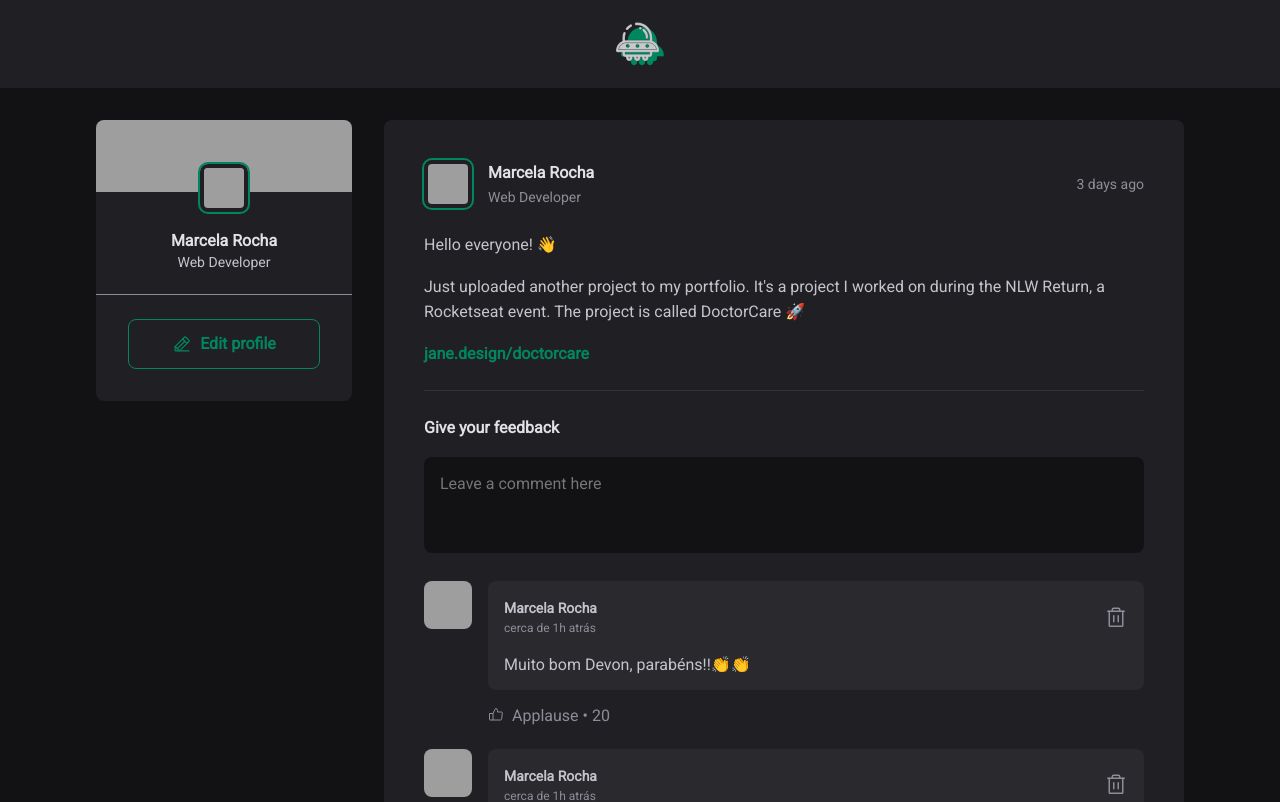
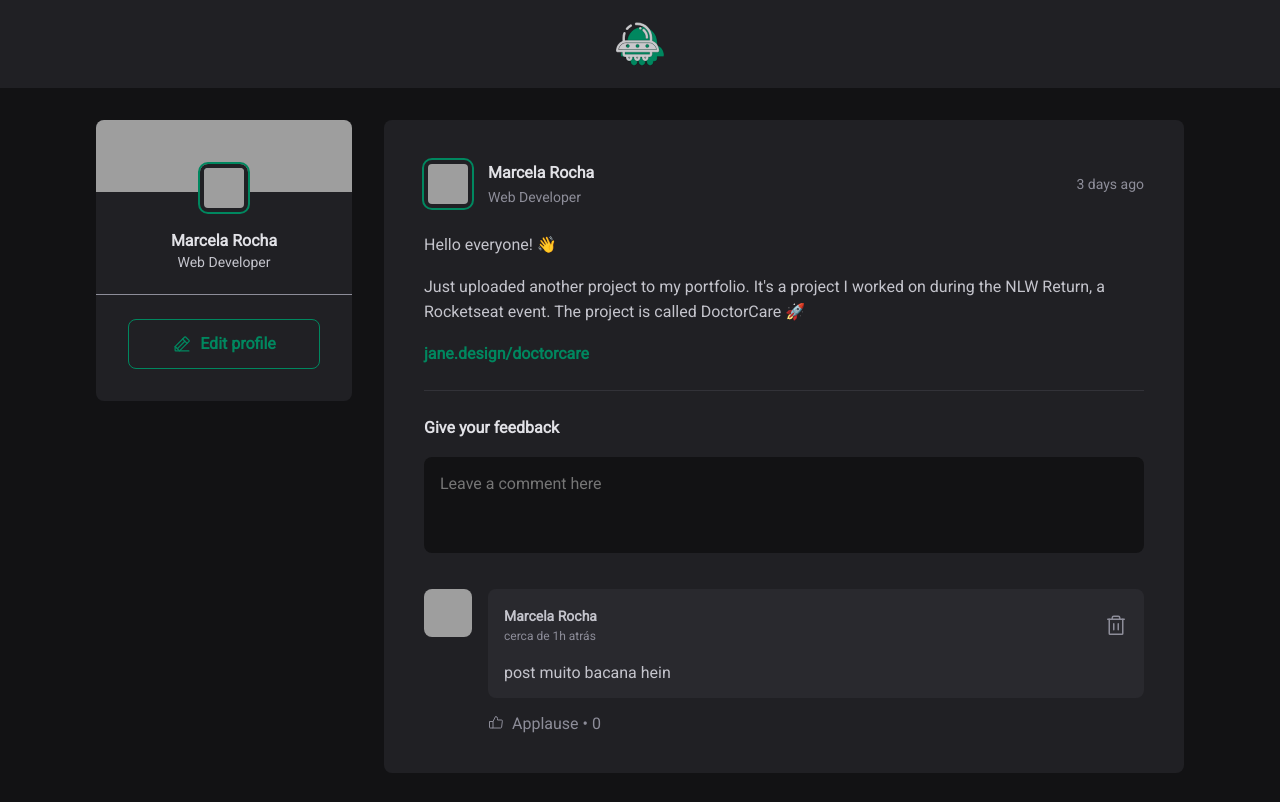
Before and after one commit to Marcela-Rocha-Martins/react-project1-feed, a React (Create React App) app: page / in a window 1280 px wide. Shown: the top 802 px of the page. Built offline with nearby package versions, Linux system fonts and the light colour scheme; grey boxes are pictures that could not be loaded; a web font is replaced by a local one.

Commit message:
working on some functionalities

```diff
--- a/src/components/App.js
+++ b/src/components/App.js
@@ -58,6 +58,7 @@ function App() {
           {posts.map((post) => {
             return (
               <Post
+                key={post.id}
                 author={post.author}
                 content={post.content}
                 publishedAt={post.publishedAt}
--- a/src/components/Comment.jsx
+++ b/src/components/Comment.jsx
@@ -1,8 +1,20 @@
 import { ThumbsUp, Trash } from "phosphor-react";
+import { useState } from "react";
 import styles from "./Comment.module.css";
 import { Avatar } from "./Avatar";
 
-export function Comment() {
+export function Comment({ content, onDeleteComment }) {
+  const [applauseCount, setApplauseCount] = useState(0);
+
+  function handleDeleteComment() {
+    onDeleteComment(content);
+  }
+
+  function handleApplauseComment() {
+    setApplauseCount(applauseCount + 1)
+  }
+
+
   return (
     <div className={styles.comment}>
       <Avatar
@@ -19,16 +31,16 @@ export function Comment() {
                 cerca de 1h atrás
               </time>
             </div>
-            <button title="Delete Comment">
+            <button onClick={handleDeleteComment} title="Delete Comment">
               <Trash size={24} />
             </button>
           </header>
-          <p>Muito bom Devon, parabéns!!👏👏</p>
+          <p>{content}</p>
         </div>
         <footer>
-          <button>
+          <button onClick={handleApplauseComment}>
             <ThumbsUp />
-            Applause<span>20</span>
+            Applause<span>{applauseCount}</span>
           </button>
         </footer>
       </div>
--- a/src/components/Post.jsx
+++ b/src/components/Post.jsx
@@ -4,18 +4,39 @@ import { Comment } from "./Comment";
 import styles from "./Post.module.css";
 import { format, formatDistanceToNow } from "date-fns";
 
-
 export function Post({ author, publishedAt, content }) {
   const publishedDateFormatted = format(publishedAt, "d LLLL 'at' HH:mm' h'");
   const publishedDateRelative = formatDistanceToNow(publishedAt, {
     addSuffix: true,
   });
-  const [comments, setComments] = useState([1, 2, 3]);
-
+  const [comments, setComments] = useState(["post muito bacana hein"]);
+  const [newCommentText, setNewCommentText] = useState("");
+  const isNewCommentEmpty = newCommentText.length === 0;
 
   function handleCreateNewComment() {
+    /* eslint-disable no-restricted-globals */
     event.preventDefault();
-    setComments([...comments, comments.length + 1]);
+
+    setComments([...comments, newCommentText]);
+    setNewCommentText("");
+  }
+
+  function handleNewCommentChange() {
+    event.target.setCustomValidity("");
+    setNewCommentText(event.target.value);
+  }
+
+  function deleteComment(commentToDelete) {
+    const commentsWithoutDeletedOne = comments.filter((comment) => {
+      return comment !== commentToDelete;
+    });
+
+    setComments(commentsWithoutDeletedOne);
+  }
+
+  function handleNewInvalidMessage() {
+    /* eslint-disable no-restricted-globals */
+    event.target.setCustomValidity("please, leave your comment first");
   }
 
   return (
@@ -39,10 +60,10 @@ export function Post({ author, publishedAt, content }) {
       <div className={styles.content}>
         {content.map((aContent) => {
           if (aContent.type === "paragraph") {
-            return <p>{aContent.content}</p>;
+            return <p key={aContent.content}>{aContent.content}</p>;
           } else if (aContent.type === "link") {
             return (
-              <p>
+              <p key={aContent.content}>
                 <a href="">{aContent.content}</a>
               </p>
             );
@@ -53,16 +74,29 @@ export function Post({ author, publishedAt, content }) {
       <form onSubmit={handleCreateNewComment} className={styles.commentForm}>
         <strong>Give your feedback</strong>
 
-        <textarea placeholder="Leave a comment here"></textarea>
+        <textarea
+          name="comment"
+          placeholder="Leave a comment here"
+          value={newCommentText}
+          onChange={handleNewCommentChange}
+          onInvalid={handleNewInvalidMessage}
+          required
+        ></textarea>
 
         <footer>
-          <button type="submit">Comment</button>
+          <button type="submit" disabled={isNewCommentEmpty}>Comment</button>
         </footer>
       </form>
 
-      <div ClassName={styles.commentList}>
+      <div className={styles.commentList}>
         {comments.map((comment) => {
-          return <Comment />;
+          return (
+            <Comment
+              key={comment}
+              content={comment}
+              onDeleteComment={deleteComment}
+            />
+          );
         })}
       </div>
     </article>
--- a/src/components/Post.module.css
+++ b/src/components/Post.module.css
@@ -96,8 +96,13 @@
   transition: background-color 0.1s;
 }
 
-.commentForm button[type=submit]:hover{
+.commentForm button[type="submit"]:not(:disabled):hover {
   background: var(--green-300);
+}
+
+.commentForm button:disabled {
+  opacity: 0.7;
+  cursor: not-allowed;
 }
 
 .commentForm footer {
```
